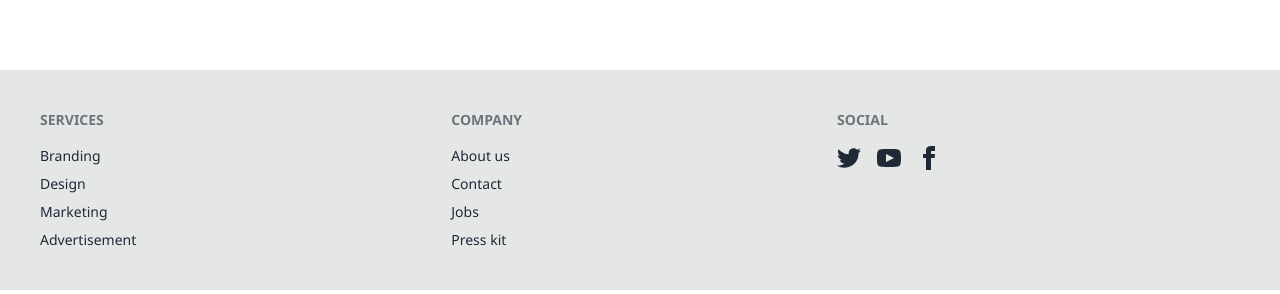
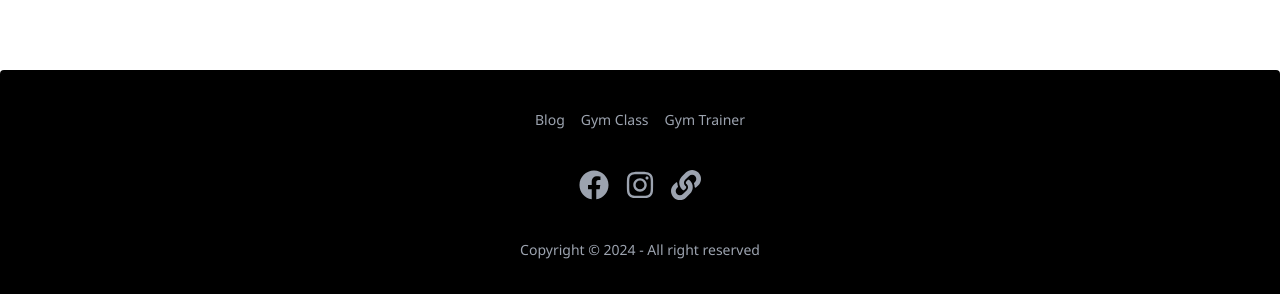
Before and after one commit to emon50666/gymedge, a React (Vite) app: page / in a window 1280 px wide. Shown: the part 3810-4104 px from the top of the page. Built offline with nearby package versions, Linux system fonts and the light colour scheme; no server answers.

Commit message:
add footer

```diff
--- a/src/Components/Footer/Footer.jsx
+++ b/src/Components/Footer/Footer.jsx
@@ -1,31 +1,27 @@
+import { FaFacebook, FaInstagram, FaLink } from "react-icons/fa";
+import { Link } from "react-router-dom";
 
 
 const Footer = () => {
     return (
         <div>
-            <footer className="footer p-10 bg-base-300 text-base-content">
-  <nav>
-    <h6 className="footer-title">Services</h6>
-    <a className="link link-hover">Branding</a>
-    <a className="link link-hover">Design</a>
-    <a className="link link-hover">Marketing</a>
-    <a className="link link-hover">Advertisement</a>
+      <footer className="footer bg-black footer-center p-10  text-gray-400  rounded">
+  <nav className="grid grid-flow-col gap-4">
+    <Link to={'/forum'} className="link link-hover">Blog</Link>
+    <Link to={'/allClass'} className="link link-hover">Gym Class</Link>
+    <Link to={'/allTrainer'} className="link link-hover">Gym Trainer</Link>
+
   </nav>
   <nav>
-    <h6 className="footer-title">Company</h6>
-    <a className="link link-hover">About us</a>
-    <a className="link link-hover">Contact</a>
-    <a className="link link-hover">Jobs</a>
-    <a className="link link-hover">Press kit</a>
-  </nav>
-  <nav>
-    <h6 className="footer-title">Social</h6>
-    <div className="grid grid-flow-col gap-4">
-      <a><svg xmlns="http://www.w3.org/2000/svg" width="24" height="24" viewBox="0 0 24 24" className="fill-current"><path d="M24 4.557c-.883.392-1.832.656-2.828.775 1.017-.609 1.798-1.574 2.165-2.724-.951.564-2.005.974-3.127 1.195-.897-.957-2.178-1.555-3.594-1.555-3.179 0-5.515 2.966-4.797 6.045-4.091-.205-7.719-2.165-10.148-5.144-1.29 2.213-.669 5.108 1.523 6.574-.806-.026-1.566-.247-2.229-.616-.054 2.281 1.581 4.415 3.949 4.89-.693.188-1.452.232-2.224.084.626 1.956 2.444 3.379 4.6 3.419-2.07 1.623-4.678 2.348-7.29 2.04 2.179 1.397 4.768 2.212 7.548 2.212 9.142 0 14.307-7.721 13.995-14.646.962-.695 1.797-1.562 2.457-2.549z"></path></svg></a>
-      <a><svg xmlns="http://www.w3.org/2000/svg" width="24" height="24" viewBox="0 0 24 24" className="fill-current"><path d="M19.615 3.184c-3.604-.246-11.631-.245-15.23 0-3.897.266-4.356 2.62-4.385 8.816.029 6.185.484 8.549 4.385 8.816 3.6.245 11.626.246 15.23 0 3.897-.266 4.356-2.62 4.385-8.816-.029-6.185-.484-8.549-4.385-8.816zm-10.615 12.816v-8l8 3.993-8 4.007z"></path></svg></a>
-      <a><svg xmlns="http://www.w3.org/2000/svg" width="24" height="24" viewBox="0 0 24 24" className="fill-current"><path d="M9 8h-3v4h3v12h5v-12h3.642l.358-4h-4v-1.667c0-.955.192-1.333 1.115-1.333h2.885v-5h-3.808c-3.596 0-5.192 1.583-5.192 4.615v3.385z"></path></svg></a>
+    <div className="grid grid-flow-col text-3xl gap-4">
+      <Link to={'https://www.facebook.com/profile.php?id=100080623072389'}><FaFacebook></FaFacebook></Link>
+     <Link to={'https://www.instgram.com/'}> <FaInstagram></FaInstagram></Link>
+      <Link to={'https://www.instgram.com/'}><FaLink></FaLink></Link>
     </div>
   </nav>
+  <aside>
+    <p>Copyright © 2024 - All right reserved</p>
+  </aside>
 </footer>
         </div>
     );
```
